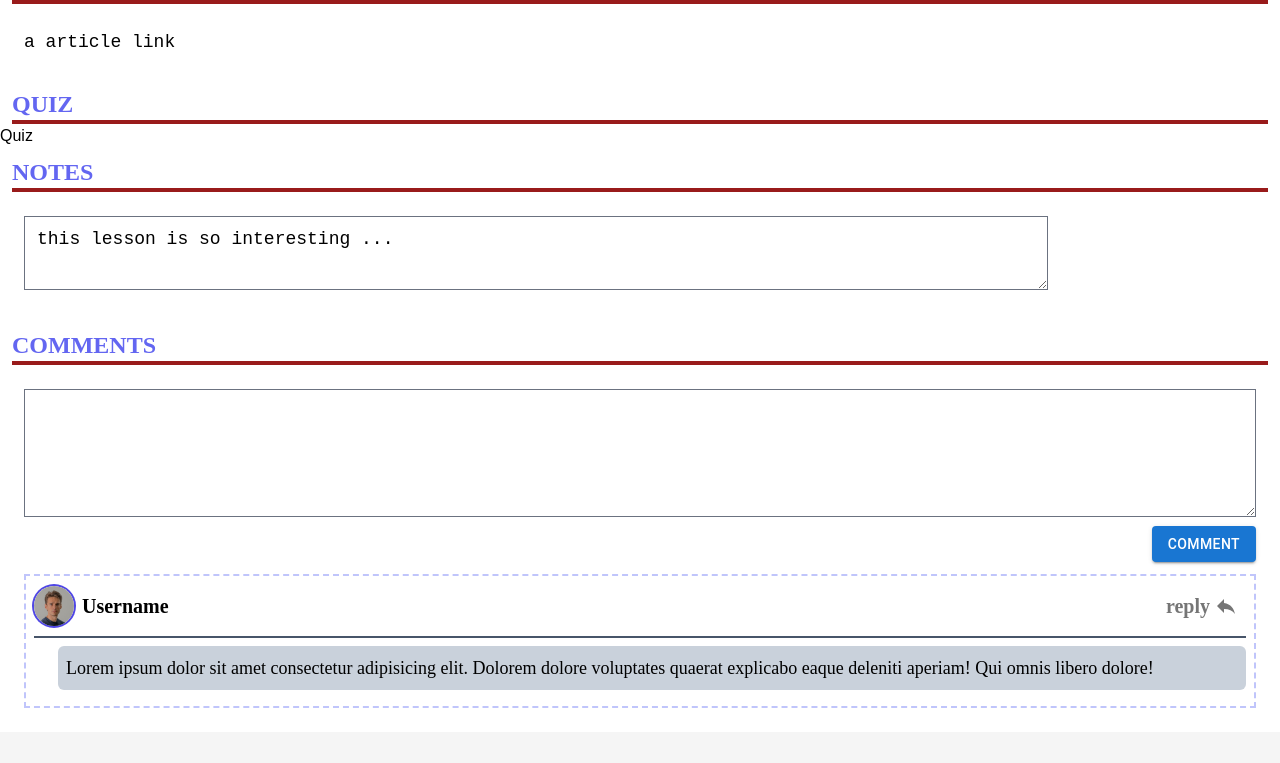
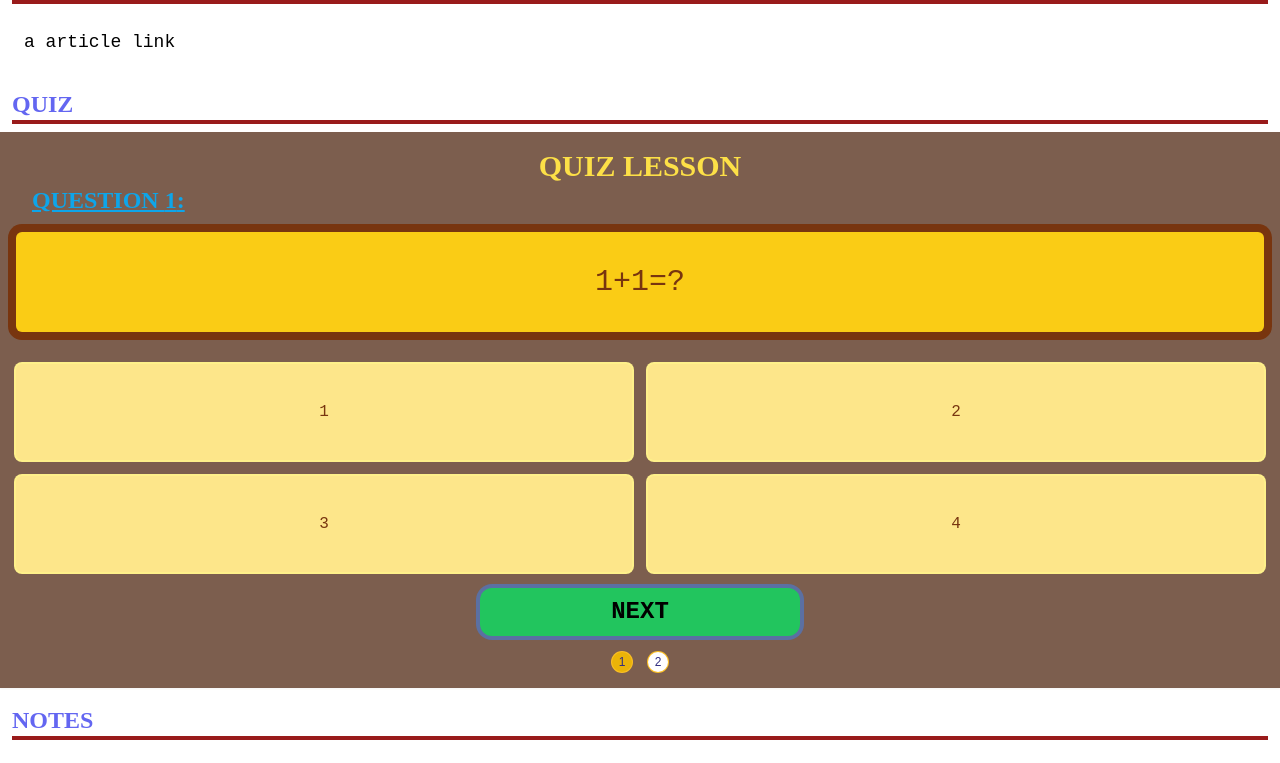
Before and after one commit to tranhuanhcmus/EducationWebApp, a React (Vite) app in the folder client/: page /lesson/1 in a window 1280 px wide. Shown: the part 1300-2063 px from the top of the page. Built offline with nearby package versions, Linux system fonts and the light colour scheme.

Commit message:
done quiz in lesson UI

```diff
--- a/client/src/components/Quiz.jsx
+++ /dev/null
@@ -1,7 +0,0 @@
-import React from "react";
-
-const Quiz = () => {
-  return <div>Quiz</div>;
-};
-
-export default Quiz;
--- /dev/null
+++ b/client/src/components/Quiz/Quiz.jsx
@@ -0,0 +1,86 @@
+import React, { useState } from "react";
+
+const Quiz = ({ data }) => {
+  const [currentQ, setCurrentQ] = useState(0);
+  const [questions, setQuestion] = useState(data);
+  const [score, setScore] = useState(0);
+  console.log(score);
+  const handleClick = () => {
+    if (currentQ < questions.length - 1) {
+      return setCurrentQ((q) => q + 1);
+    }
+
+    setScore(0);
+    questions.map((q) => {
+      if (q.check == true) {
+        setScore((score) => score + 10);
+      }
+    });
+  };
+
+  const handleChoose = (index) => {
+    let newQuestions = [...questions];
+    newQuestions[currentQ].answer = index;
+
+    if (newQuestions[currentQ].key == newQuestions[currentQ].answer) {
+      newQuestions[currentQ].check = true;
+    } else newQuestions[currentQ].check = false;
+
+    setQuestion((questions) => newQuestions);
+  };
+
+  return (
+    <div className=" my-2 p-4 container  bg-amber-950/70 shadow-sm">
+      <h1 className=" uppercase text-center text-3xl font-[900] font-roboto w-full text-yellow-300">
+        Quiz Lesson
+      </h1>
+      <div className="content flex justify-center flex-col gap-4">
+        <h1 className="px-4 uppercase  text-2xl font-[900] font-Bebas w-full text-sky-500 underline">
+          Question {currentQ + 1}:
+        </h1>
+        <div className=" p-8 text-3xl text-amber-900 text-center no-underline font-note bg-yellow-400 rounded-md ring-8 ring-amber-900 break-all">
+          {questions[currentQ].question}
+        </div>
+        <div className="mt-4 grid gap-4 grid-cols-1 md:grid-cols-2 md:grid-row-2 auto-rows-max ">
+          {questions[currentQ].options.map((item, index) => (
+            <p
+              key={index}
+              className={`option p-2 flex justify-center items-center break-all text-md text-amber-900 font-note ${
+                index == questions[currentQ].answer
+                  ? "bg-amber-400/80"
+                  : "bg-amber-200"
+              } rounded-md ring-2 ring-yellow-200 h-16 md:h-24 hover:cursor-pointer hover:bg-amber-400/80`}
+              onClick={() => handleChoose(index)}
+            >
+              {item}
+            </p>
+          ))}
+        </div>
+
+        <button
+          className="px-3 py-2 bg-green-500 font-note font-bold text-2xl uppercase rounded-xl w-[75%] md:w-[320px] self-center hover:bg-green-500/80 hover:ring-yellow-400 ring-4"
+          onClick={handleClick}
+        >
+          {currentQ == questions.length - 1 ? "Submit" : "Next"}
+        </button>
+        <div className="list flex justify-center gap-4">
+          {questions.map((item, index) => {
+            return (
+              <div
+                key={index}
+                className={`w-5 h-5 rounded-full ring-1 ring-amber-400 ${
+                  index == currentQ ? "bg-yellow-500" : "bg-white"
+                } text-[0.75rem] text-indigo-900 flex justify-center items-center hover:cursor-pointer`}
+                onClick={() => setCurrentQ(index)}
+              >
+                {index + 1}
+              </div>
+            );
+          })}
+        </div>
+      </div>
+    </div>
+  );
+};
+
+export default Quiz;
--- a/client/src/components/Test.jsx
+++ b/client/src/components/Test.jsx
@@ -1,5 +1,6 @@
 import React from "react";
 import Loading from "./Loading";
+import Quiz from "./Quiz/Quiz";
 
-const Test = () => <Loading />;
+const Test = () => <Quiz />;
 export default Test;
--- a/client/src/pages/Lesson.jsx
+++ b/client/src/pages/Lesson.jsx
@@ -3,7 +3,7 @@ import ArrowBackIosIcon from "@mui/icons-material/ArrowBackIos";
 import ArrowForwardIosIcon from "@mui/icons-material/ArrowForwardIos";
 import { Button, IconButton } from "@mui/material";
 import Comment from "../components/Comment";
-import Quiz from "./../components/Quiz";
+import Quiz from "./../components/Quiz/Quiz";
 const buttonStyle = {
   border: "solid 1px black",
   color: "black",
@@ -38,6 +38,22 @@ const data = [
     image: "/anh1.png",
     name: "Title of lesson 5",
     time: "15:00",
+  },
+];
+const questionBank = [
+  {
+    question: "1+1=?",
+    options: ["1", "2", "3", "4"],
+    answer: -1,
+    key: 1,
+    check: false,
+  },
+  {
+    question: "1+2=?",
+    options: ["1", "2", "3", "4"],
+    answer: -1,
+    key: 2,
+    check: false,
   },
 ];
 const Lesson = () => {
@@ -82,7 +98,7 @@ const Lesson = () => {
             <b>Content</b>
           </h3>
         </div>
-        <div className="text-lg font-note font-[300] mt-3 text-justify m-4 md:m-6">
+        <div className="text-lg font-note font-[300] mt-3 text-left word-break m-4 md:m-6">
           {lesson.content}
         </div>
       </section>
@@ -102,7 +118,7 @@ const Lesson = () => {
             <b>Quiz</b>
           </h3>
         </div>
-        <Quiz />
+        <Quiz data={questionBank} />
       </section>
       <section className="container">
         <div className="mx-3 pt-2 text-indigo-500 flex items-center border-b-4 border-solid border-red-800 ">
@@ -111,7 +127,7 @@ const Lesson = () => {
           </h3>
         </div>
         <textarea
-          className="text-lg font-note font-[300] mt-3 text-justify m-4 md:m-6 w-[80%] "
+          className="text-lg font-note font-[300] mt-3 text-left m-4 md:m-6 w-[80%] "
           value={lesson.note}
         ></textarea>
       </section>
```
